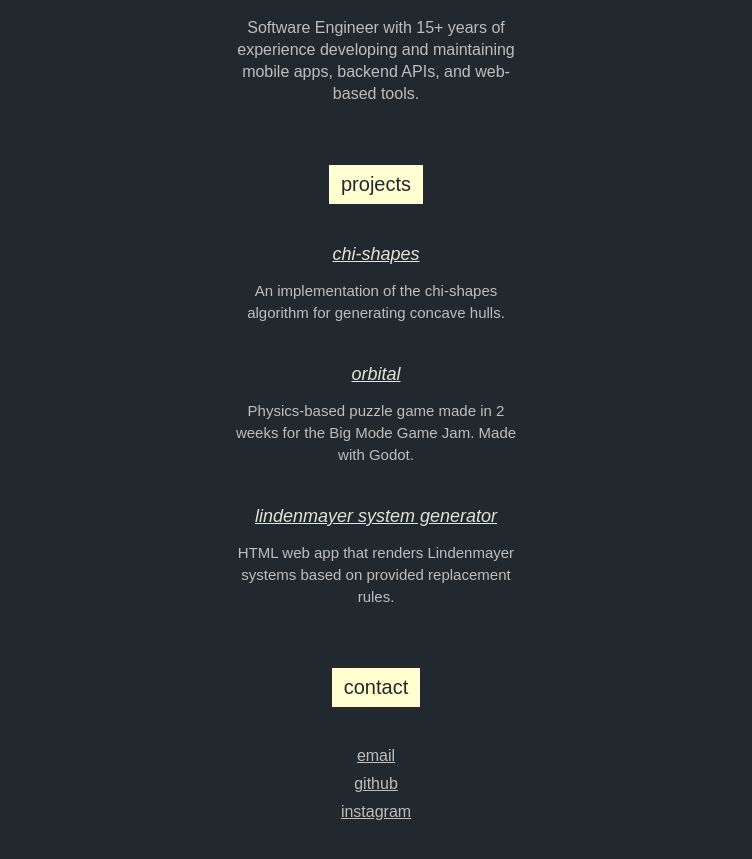
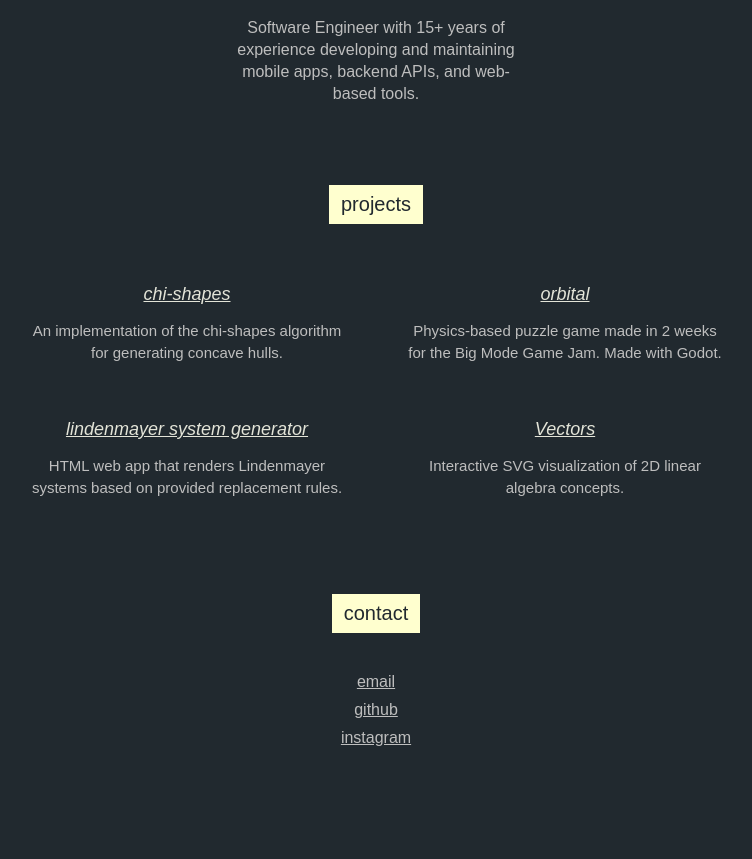
Before and after one commit to nolandc/nolandc.github.io, a plain HTML site: page index.html in a window 1280 px wide. Shown: the part 115-974 px from the top of the page, without its empty margins (264-1016 px from the left). After the commit the page ends 900 px from the top, so only its background shows below. Drawn offline with Linux system fonts and the light colour scheme.

Commit message:
add link to vectors project

```diff
--- a/index.html
+++ b/index.html
@@ -16,14 +16,18 @@
   <link href="style.css" rel="stylesheet" />
 </head>
 <body>
+    <div id="main">
         <div id="flex-wrapper">
-        <div id="main">
+
+            <div class="section small">
                 <h1 id="name">Nolan Carroll</h1>
                 <div id="bio">
                     Software Engineer with 15+ years of experience developing and maintaining mobile apps, backend APIs, and web-based tools.
                 </div>
-            <div class="section">
+            </div>
+            <div class="section projects">
                 <div class="section-title">projects</div>
+                <div class="project-list">
                     <div class="project">
                         <a href="/chi-shapes" class="project-title">chi-shapes</a>
                         <p>
@@ -42,8 +46,15 @@
                             HTML web app that renders Lindenmayer systems based on provided replacement rules.
                         </p>
                     </div>
+                    <div class="project">
+                        <a href="http://nolandc.com/vectors" class="project-title">Vectors</a>
+                        <p>
+                            Interactive SVG visualization of 2D linear algebra concepts.
+                        </p>
                     </div>
-            <div class="section contact">
+                </div>
+            </div>
+            <div class="section small contact">
                 <div class="section-title">contact</div>
                 <div>
                     <div><a href="mailto:nolandcarroll@gmail.com">email</a></div>
--- a/style.css
+++ b/style.css
@@ -24,8 +24,11 @@ body {
 }
 
 #main {
+    text-align: center;
+}
+
+.section.small {
     width: 300px;
-    text-align: center;
 }
 
 @media screen and (max-width: 600px) {
@@ -34,10 +37,18 @@ body {
         width: 100%;
         padding: 0 15px;
     }
+
+    .section.small {
+        width: 100%;
+    }
+
+    .project-list .project {
+        width: 100%;
+    }
 }
 
 .section {
-    margin-bottom: 60px;
+    margin-bottom: 20px;
 }
 
 .section-title {
@@ -49,9 +60,18 @@ body {
     font-size: 20px;
 }
 
+.project-list {
+    display: flex;
+    padding: 20px;
+    flex-wrap: wrap;
+    max-width: 700px;
+    justify-content: space-between;
+}
+
 .project {
     text-align: center;
     margin-bottom: 40px;
+    width: 46%;
 }
 
 .project-title {
```
Lines whose indentation alone changed are shown as unchanged.
